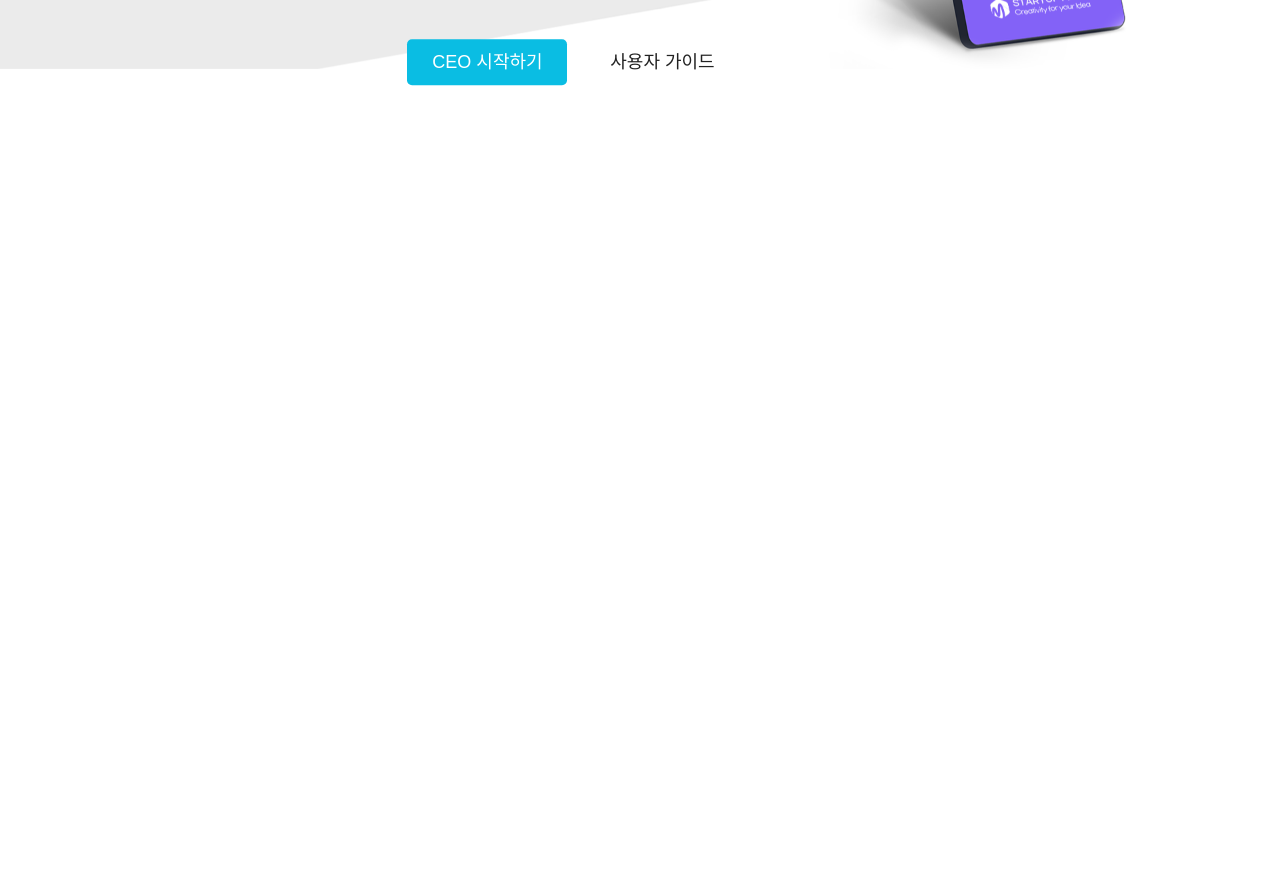
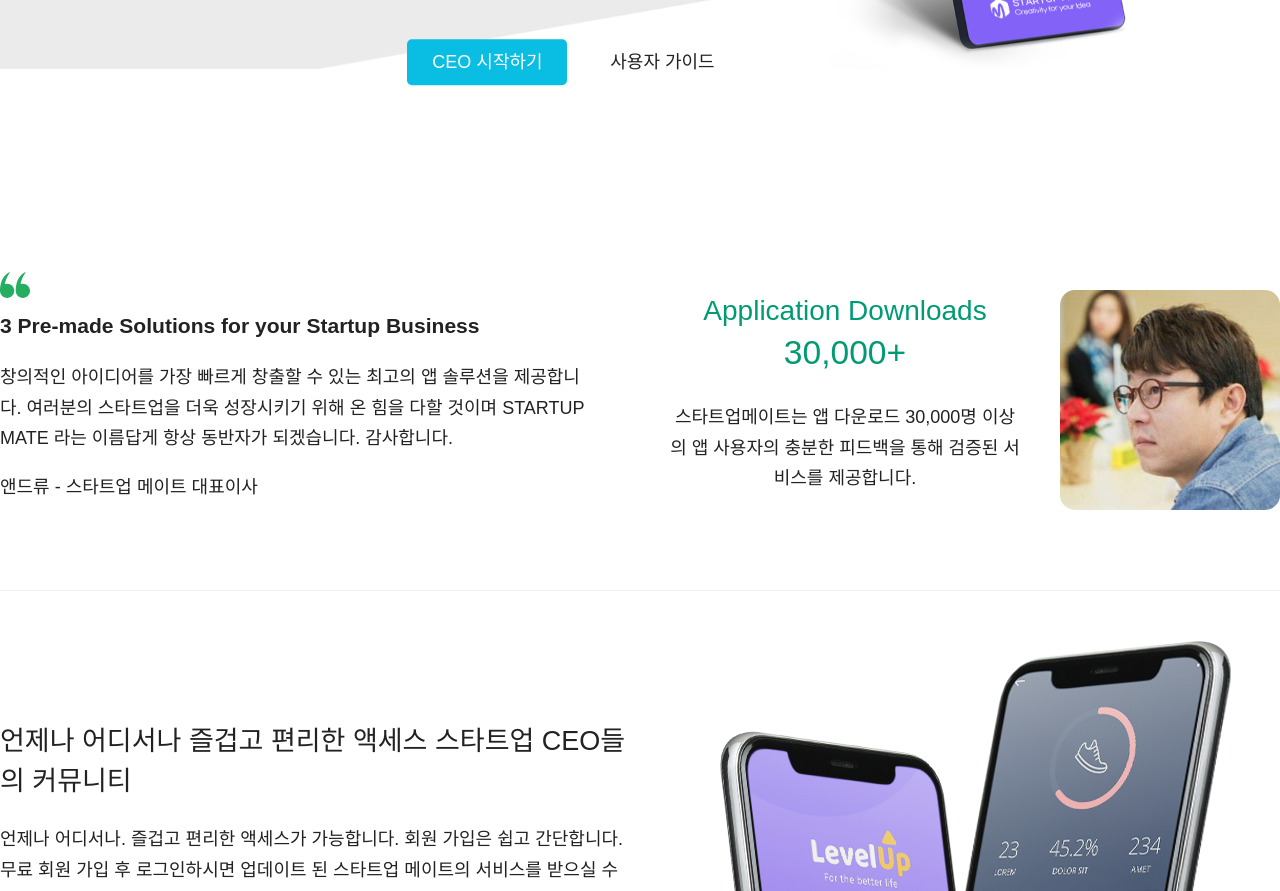
Before and after one commit to joy-soom/responsive-site, a plain HTML site: page index.html in a window 1280 px wide. Shown: the part 500-1391 px from the top of the page. Before the commit the page ends 800 px from the top, so only its background shows below. Drawn offline with nearby package versions, Linux system fonts and the light colour scheme; some icons are missing.

Commit message:
design : ceo-access섹션 css배치 및 상세 디자인 구현

```diff
--- a/index.html
+++ b/index.html
@@ -68,7 +68,62 @@
       </section>
 
       <!-- section : ceo-access -->
-      <section class="ceo-access"></section>
+      <section class="ceo-access">
+        <div class="ceo-inner">
+          <div class="ceo-content">
+            <div class="ceo-left">
+              <img src="images/quotation-mark.svg" />
+              <h3>3 Pre-made Solutions for your Startup Business</h3>
+              <p>
+                창의적인 아이디어를 가장 빠르게 창출할 수 있는 최고의 앱
+                솔루션을 제공합니다. 여러분의 스타트업을 더욱 성장시키기 위해 온
+                힘을 다할 것이며 STARTUP MATE 라는 이름답게 항상 동반자가
+                되겠습니다. 감사합니다.
+              </p>
+              <span> 앤드류 - 스타트업 메이트 대표이사 </span>
+            </div>
+            <div class="ceo-right">
+              <div class="ceo-msg">
+                <h3>
+                  Application Downloads
+                  <big>30,000+</big>
+                </h3>
+                <p>
+                  스타트업메이트는 앱 다운로드 30,000명 이상의 앱 사용자의
+                  충분한 피드백을 통해 검증된 서비스를 제공합니다.
+                </p>
+              </div>
+              <div class="ceo-photo">
+                <img src="images/icon-face-ceo.jpg" />
+              </div>
+            </div>
+          </div>
+        </div>
+        <div class="access-inner">
+          <div class="access-content">
+            <div class="access-left">
+              <h2>
+                언제나 어디서나 즐겁고 편리한 액세스 스타트업 CEO들의 커뮤니티
+              </h2>
+              <p>
+                언제나 어디서나. 즐겁고 편리한 액세스가 가능합니다. 회원 가입은
+                쉽고 간단합니다. 무료 회원 가입 후 로그인하시면 업데이트 된
+                스타트업 메이트의 서비스를 받으실 수 있습니다.
+              </p>
+              <div class="btn-download">
+                <a href="#none">
+                  <img src="images/btn-appstore.png" />
+                  <img src="images/btn-playstore.png" />
+                </a>
+              </div>
+            </div>
+            <div class="access-right">
+              <img src="images/access-mockup.png" />
+            </div>
+          </div>
+        </div>
+      </section>
+
       <!-- section : banner -->
       <section class="banner"></section>
       <!-- section : feature -->
--- a/style.css
+++ b/style.css
@@ -184,6 +184,79 @@
 }
 
 /*#################################3 Section : ceo-access ################################*/
+.ceo-inner {
+}
+
+.ceo-inner,
+.access-inner {
+  width: 1300px;
+  margin: auto;
+}
+
+.ceo-content {
+  overflow: hidden;
+  border-bottom: 1px solid #eee;
+  padding: 50px 0;
+}
+.ceo-content > div {
+  float: left;
+  width: 50%;
+}
+.ceo-left {
+  padding-right: 50px;
+}
+.ceo-left img {
+  width: 30px;
+  filter: invert(59%) sepia(24%) saturate(1308%) hue-rotate(93deg)
+    brightness(89%) contrast(85%);
+}
+.ceo-left h3 {
+  font-weight: bold;
+}
+
+.ceo-right {
+  text-align: center;
+}
+.ceo-right > div {
+  float: left;
+  padding: 20px;
+}
+.ceo-msg {
+  width: 60%;
+}
+.ceo-msg h3 {
+  font-size: 28px;
+  color: #009b72;
+}
+.ceo-msg h3 big {
+  display: block;
+}
+
+.ceo-photo {
+  width: 40%;
+}
+.ceo-photo img {
+  border-radius: 15px;
+  width: 100%;
+}
+
+.access-content {
+  padding: 50px 0;
+}
+.access-content > div {
+  float: left;
+  width: 50%;
+}
+.access-left {
+  padding-right: 20px;
+  padding-top: 80px;
+}
+.access-right {
+  text-align: center;
+}
+.btn-download {
+  margin-top: 30px;
+}
 /*#################################3 Section : banner ####################################*/
 /*#################################3 Section : feature ###################################*/
 /*#################################3 Section : vision ####################################*/
```
